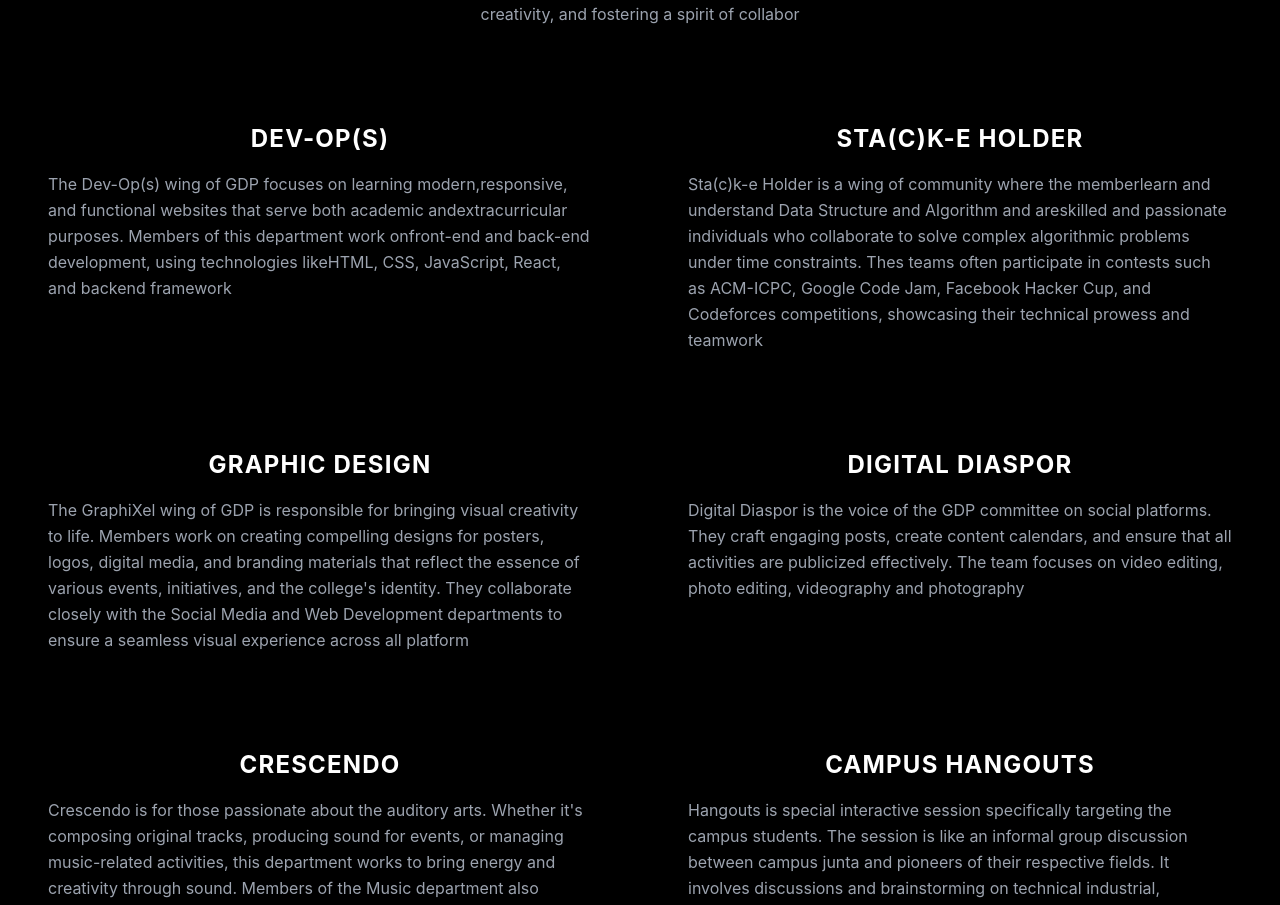
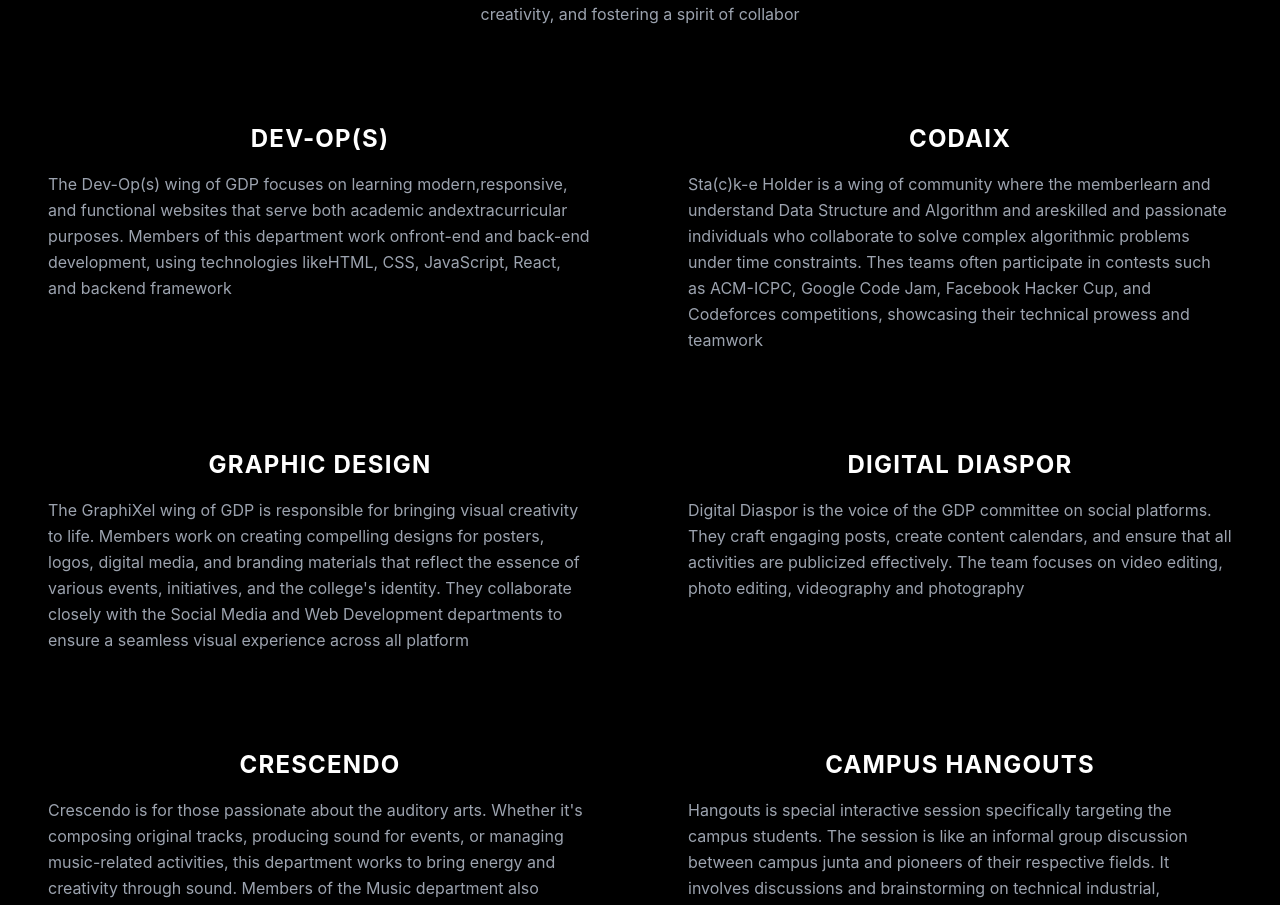
Before and after one commit to halalcenter/GDP, a React (Vite) app: page / in a window 1280 px wide. Shown: the part 1609-2514 px from the top of the page. Built offline with nearby package versions, Linux system fonts and the light colour scheme.

Commit message:
Update departments.ts

```diff
--- a/src/components/WhatWeDo/departments.ts
+++ b/src/components/WhatWeDo/departments.ts
@@ -9,7 +9,7 @@ export const departments: Department[] = [
     description: "The Dev-Op(s) wing of GDP focuses on learning modern,responsive, and functional websites that serve both academic andextracurricular purposes. Members of this department work onfront-end and back-end development, using technologies likeHTML, CSS, JavaScript, React, and backend framework"
   },
   {
-    title: "STA(C)K-E HOLDER",
+    title: "CodAiX",
     description: "Sta(c)k-e Holder is a wing of community where the memberlearn and understand Data Structure and Algorithm and areskilled and passionate individuals who collaborate to solve complex algorithmic problems under time constraints. Thes teams often participate in contests such as ACM-ICPC, Google Code Jam, Facebook Hacker Cup, and Codeforces competitions, showcasing their technical prowess and teamwork"
   },
   {
```
